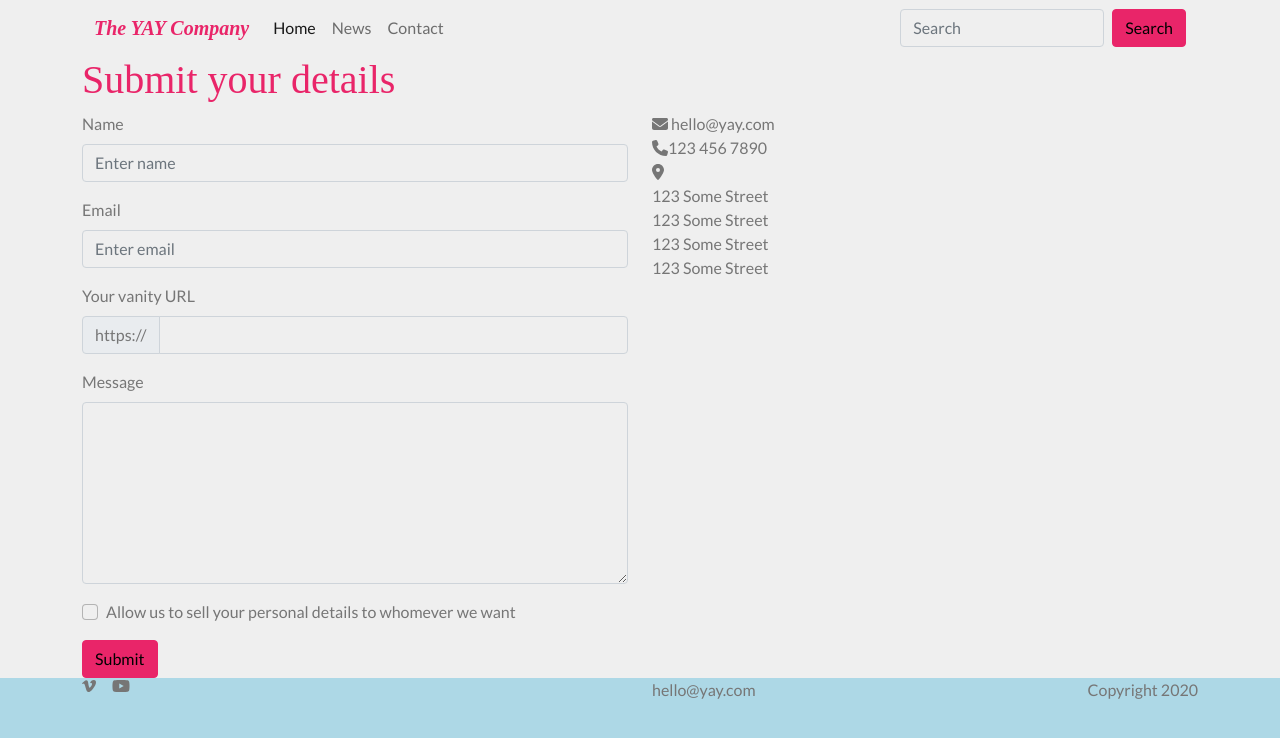
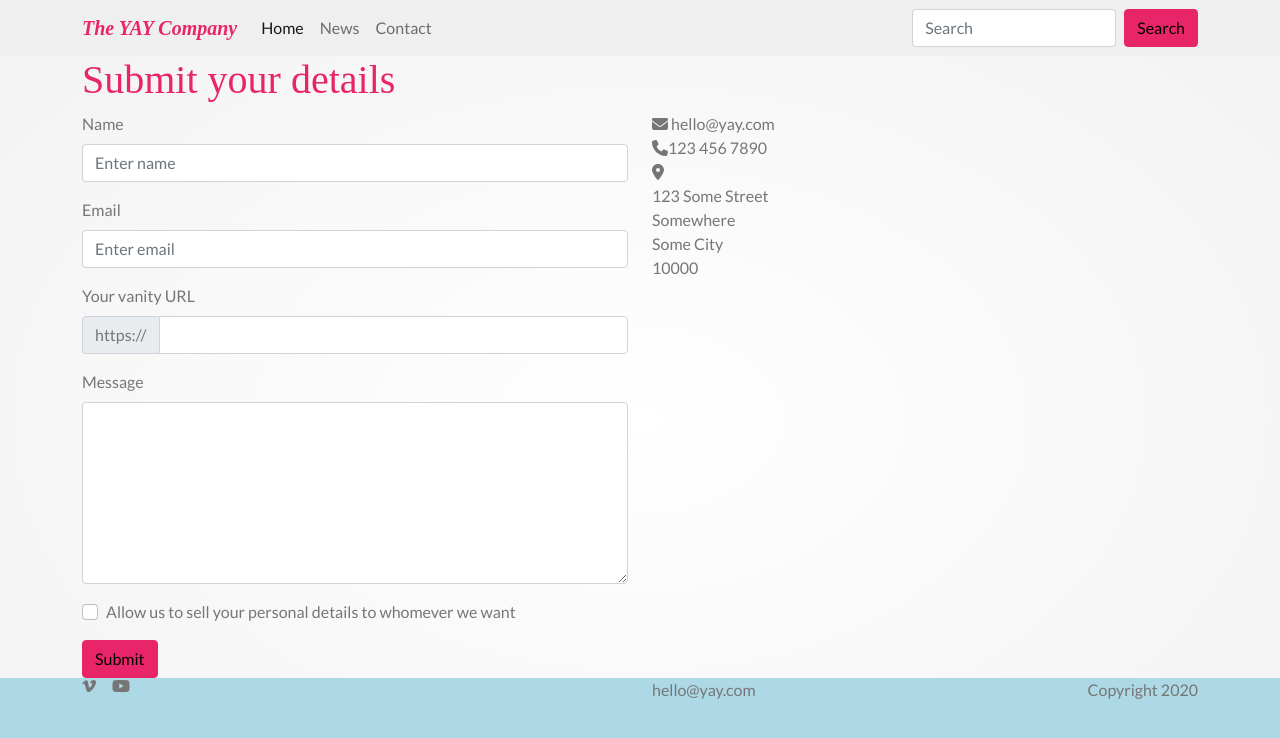
Before and after one commit to Noroff-FEU-Assignments/css-frameworks-ca-Jimbozz, a React (Create React App) app: page /contact in a window 1280 px wide. Shown: the top 738 px of the page. Built offline with nearby package versions, Linux system fonts and the light colour scheme; a web font is replaced by a local one.

Commit message:
added background gradient

```diff
--- a/src/App.js
+++ b/src/App.js
@@ -11,7 +11,7 @@ import { FontAwesomeIcon } from "@fortawesome/react-fontawesome";
 function App() {
   return (
     <Router>
-      <div className="wrapper">
+      <div className="wrapper bg-gradient">
         <Nav />
         <Routes>
           <Route exact path="/" element={<Home />} />
--- a/src/components/NavElem.js
+++ b/src/components/NavElem.js
@@ -8,9 +8,8 @@ import Button from "react-bootstrap/Button";
 
 function NavElem() {
   return (
+    <Navbar bg="light" expand="lg">
       <Container>
-      <Navbar bg="light" expand="lg">
-        <Container fluid>
         <Navbar.Brand href="/" className="navbar__brand">
           The YAY Company
         </Navbar.Brand>
@@ -38,7 +37,6 @@ function NavElem() {
         </Navbar.Collapse>
       </Container>
     </Navbar>
-    </Container>
   );
 }
 
--- a/src/components/pages/Contact.js
+++ b/src/components/pages/Contact.js
@@ -67,9 +67,9 @@ function Contact() {
               <FontAwesomeIcon icon={faMapMarkerAlt} />
               <ul className="list-unstyled">
                 <li>123 Some Street</li>
-                <li>123 Some Street</li>
-                <li>123 Some Street</li>
-                <li>123 Some Street</li>
+                <li>Somewhere</li>
+                <li>Some City</li>
+                <li>10000</li>
               </ul>
             </div>
           </Row>
--- a/src/sass/partials/_carousel.scss
+++ /dev/null
@@ -1,4 +0,0 @@
-.container__image {
-  width: 100%;
-  height: auto;
-}
--- a/src/sass/style.scss
+++ b/src/sass/style.scss
@@ -2,6 +2,10 @@
 $colour-primary: #e92569;
 $colour-secondary: #767676;
 $colour-grey: #efefef;
+$colour-dark-grey: #c7c7c7;
+$colour-black: #0a0a0a;
+
+// $bg-gradient: $gradient;
 
 //bootstrap
 $theme-colors: (
@@ -9,11 +13,11 @@ $theme-colors: (
   "dark": $colour-primary,
   "light": $colour-grey,
 );
+$gradient: radial-gradient(rgba(white, 0.2), rgba(#e5e5e5, 0.5));
 
 $font-family-base: "Lato", sans-serif;
 $headings-font-family: "Playfair-Display", serif;
 $headings-color: $colour-primary;
-$body-bg: $colour-grey;
 $body-color: $colour-secondary;
 $nav-link-color: $colour-primary;
 $pagination-color: $colour-primary;
```
Lines whose indentation alone changed are shown as unchanged.
